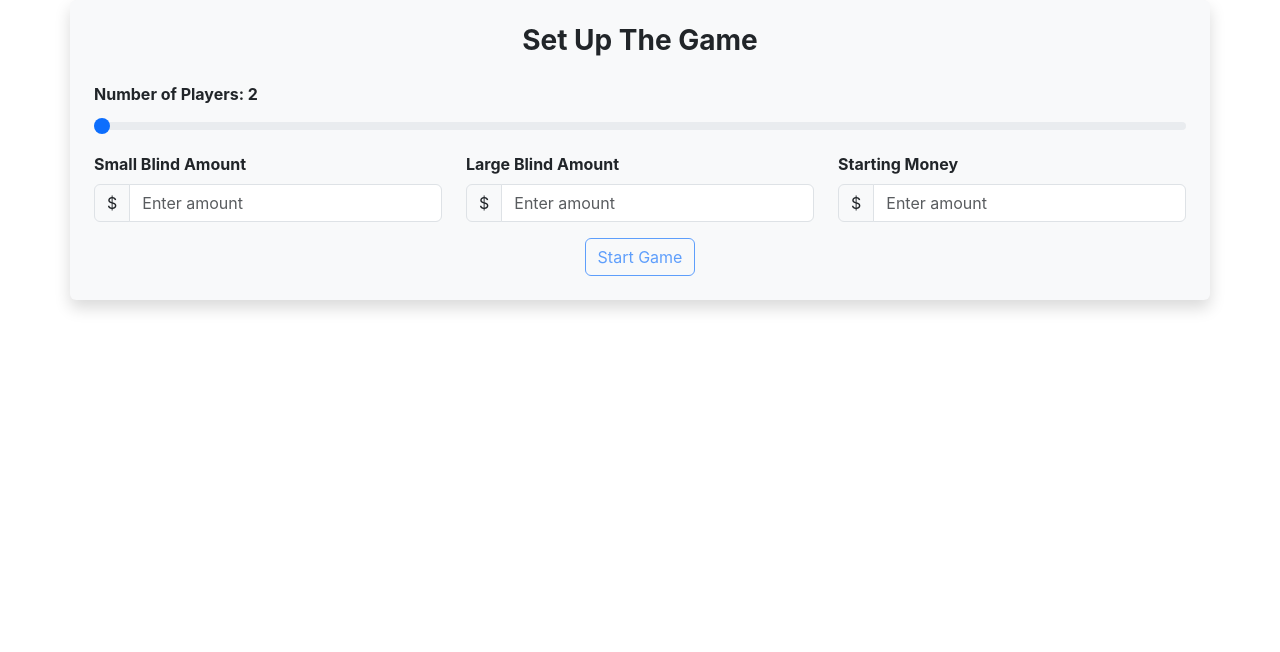
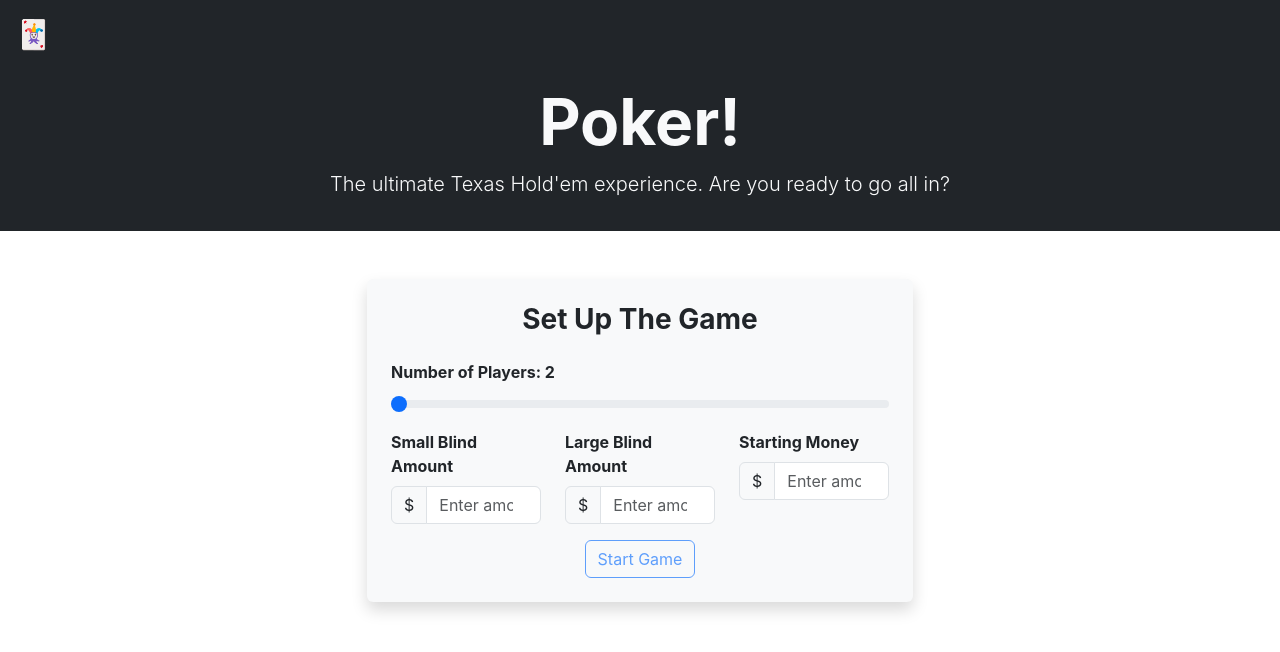
Before and after one commit to hoverdart/Poker, a React (Create React App) app: page / in a window 1280 px wide. Shown: the top 652 px of the page. Built offline with nearby package versions, Linux system fonts and the light colour scheme; the HTML template or start-up script is replaced by a standard one.

Commit message:
"check" button added, some UI changes, "pot" is shown

```diff
--- a/src/App.js
+++ b/src/App.js
@@ -189,6 +189,11 @@ class Game {
   nextGame() { // essentially start of a new game; this should be run directly after "start" to get to the "preflop" stage
     this.game +=1;
     this.round = 1;
+    //Depositing money for the winnah
+    if (this.winner !== 0){
+      this.winner.playerMoney +=  this.pot;
+      this.pot = 0;
+    }
     this.deck = new Deck(); // Deck is reset
     this.deck.shuffle(); // Cards reshuffled
     this.boardCards = [] //Board Cards Set to NADA
@@ -321,8 +326,50 @@ function App() {
 
   return (
     <div className="App">
-      <GameForm onSubmit={initializeValues} />
-      {game && (<GameDisplay gameNum={gameNum} round={round} game={game} handleNextRound={handleNextRound} handleNextGame={handleNextGame} />)}
+      {/* Navbar */}
+      <nav className="navbar navbar-expand-lg navbar-dark bg-dark px-3">
+        <a className="navbar-brand fs-3 fw-bold" href="/">🃏</a>
+        {/*
+        <div className="collapse navbar-collapse">
+          <ul className="navbar-nav ms-auto">
+            <li className="nav-item">
+              <a className="nav-link" href="#">Home</a>
+            </li>
+            <li className="nav-item">
+              <a className="nav-link" href="#">How to Play</a>
+            </li>
+            <li className="nav-item">
+              <a className="nav-link" href="#">Leaderboard</a>
+            </li>
+            <li className="nav-item">
+              <a className="btn btn-outline-primary ms-3" href="#game-setup">Start Game</a>
+            </li>
+          </ul>
+        </div>
+        */}
+      </nav>
+
+      {/* Hero Section */}
+      <header className="bg-dark text-light text-center py-3">
+        <h1 className="display-3 fw-bold">Poker!</h1>
+        <p className="lead">The ultimate Texas Hold'em experience. Are you ready to go all in?</p>
+      </header>
+
+      {/* Game Setup Section */}
+      <section id="game-setup" className="container mt-5">
+        <div className="row justify-content-center">
+          <div className="col-md-6">
+            <GameForm onSubmit={initializeValues} />
+          </div>
+        </div>
+      </section>
+
+      {/* Game Display Section */}
+      <section className="container mt-4">
+        {game && (
+          <GameDisplay gameNum={gameNum} round={round} game={game} handleNextRound={handleNextRound} handleNextGame={handleNextGame}/>
+        )}
+      </section>
     </div>
   );
 }
--- a/src/components/GameDisplay.js
+++ b/src/components/GameDisplay.js
@@ -7,6 +7,7 @@ const GameDisplay = (props) => {
             <p><strong>Small Blind:</strong> ${props.game.small}</p>
             <p><strong>Big Blind:</strong> ${props.game.big}</p>
             <p><strong>Starting Money:</strong> ${props.game.startingMoney}</p>
+            <p><strong>Current Pot:</strong> ${props.game.pot}</p>
             <p><strong>Community Cards:</strong>
             {props.game.boardCards.length > 0 ? props.game.boardCards.map((card, index) => ( <span key={index}> {card.name} {card.symbol}{index !== props.game.boardCards.length-1 && ", "} </span>)): " None"}
             </p>
@@ -28,7 +29,7 @@ const GameDisplay = (props) => {
                 <p><strong>Hand Type:</strong> {player.handType}</p>
                 {player.id === props.game.playerID && <button className="btn btn-primary mx-2">Check</button>}
                 {player.id === props.game.playerID && <button className="btn btn-warning mx-2">Call</button>}
-                {player.id === props.game.playerID && <button className="btn btn-success-emphasis mx-2">Raise</button>}
+                {player.id === props.game.playerID && <button className="btn btn-success mx-2">Raise</button>}
                 {player.id === props.game.playerID && <button className="btn btn-danger mx-2">Fold</button>}
               </div>
               ))}
```
